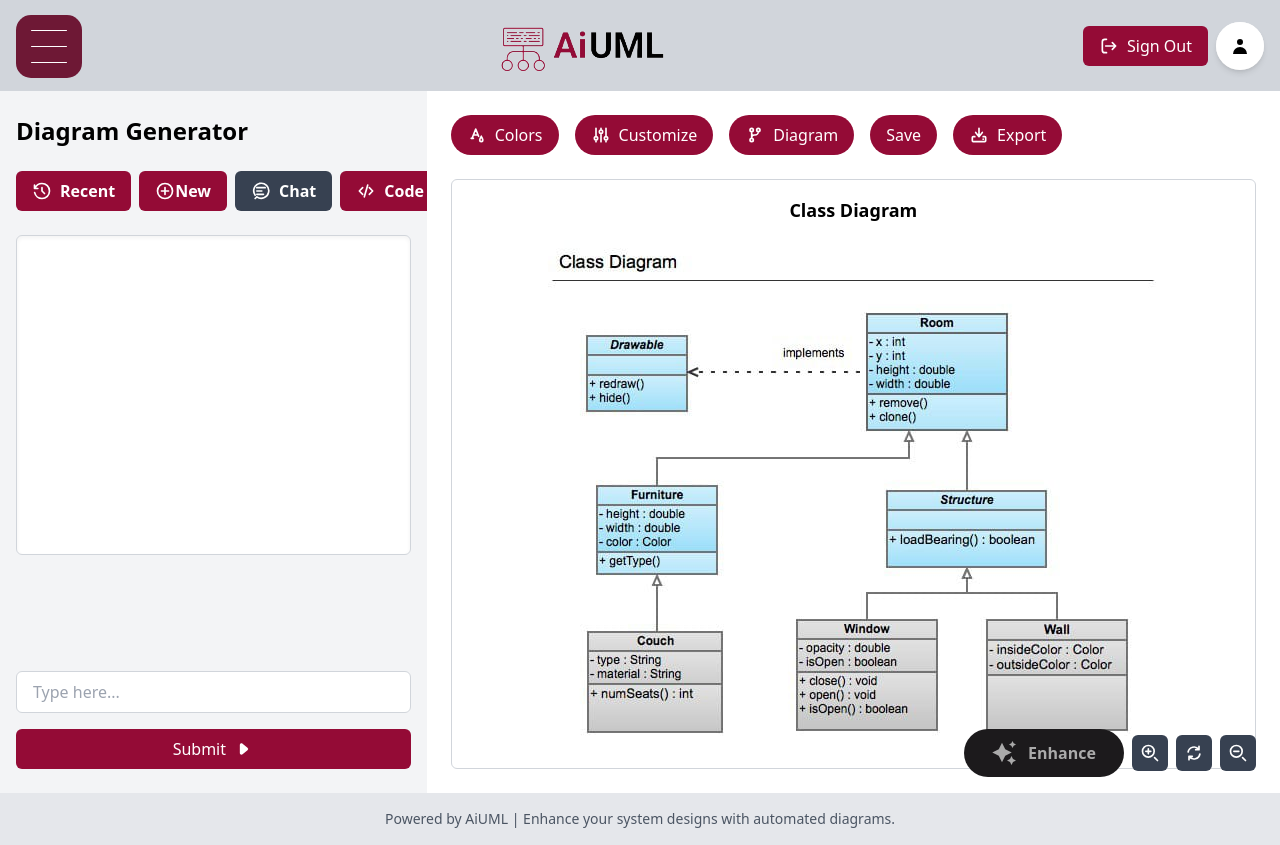
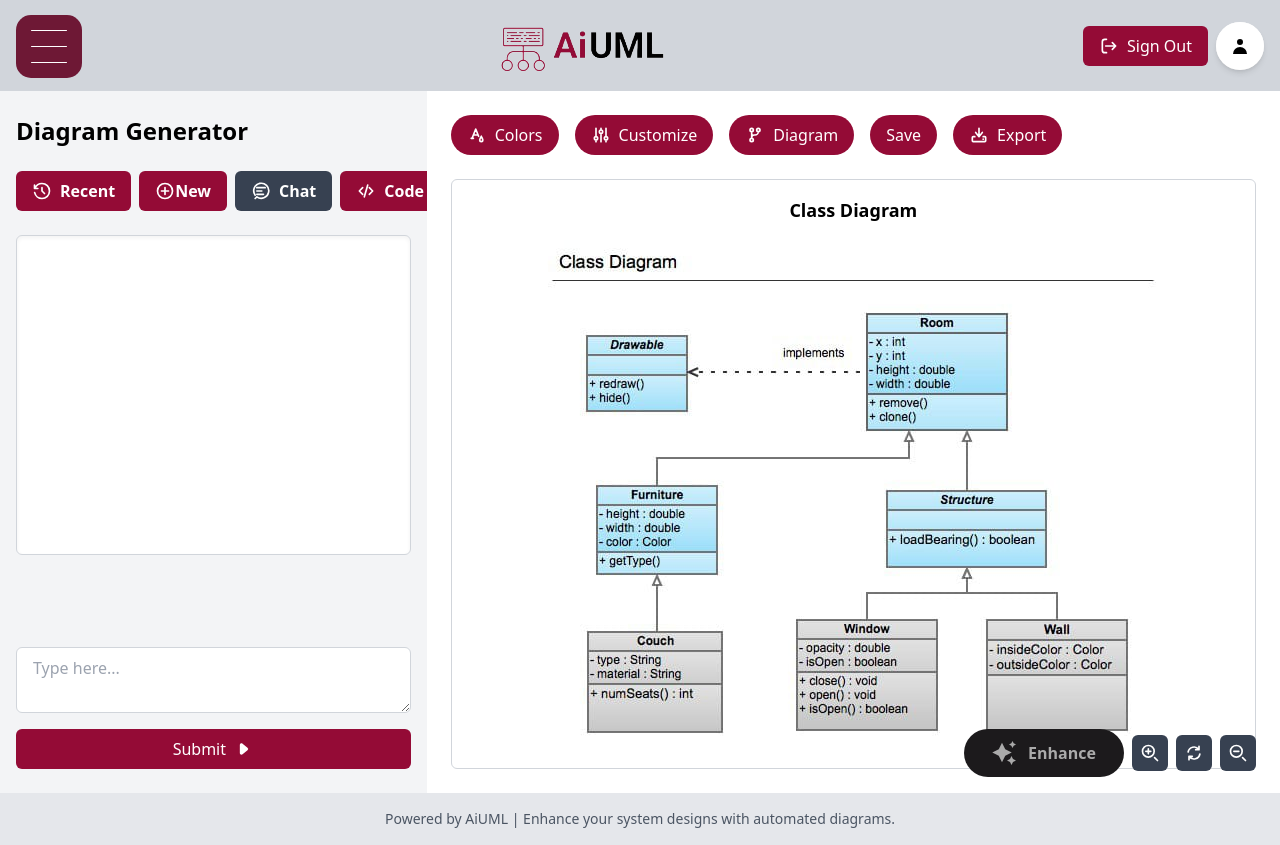
Before and after one commit to thelaibaasif/AiUML, a React (Create React App) app: page /EnhancedEditor in a window 1280 px wide. Built offline with nearby package versions, Linux system fonts and the light colour scheme.

Commit message:
Fixed Input Field

```diff
--- a/src/pages/Editor/index.jsx
+++ b/src/pages/Editor/index.jsx
@@ -66,6 +66,7 @@ const EditorPage = ({isGuest}) => {
   const [, setSessionId] = useState(null); //  Just defining setter
   const [, setChatId] = useState(null); //  Same for chat ID
   const hasCreatedGuestSession = useRef(false);
+  const textRef = useRef(null); // For input Field
 
 // -------------------------- Checking if the user is guest or not ---------------------------------------------- //
 
@@ -184,6 +185,15 @@ const EditorPage = ({isGuest}) => {
       activeButton === label ? "bg-gray-700" : "bg-red-700 hover:bg-gray-800"
     } text-white px-4 py-2 rounded-full transition`;
   };
+
+// ---------------------------------------- Text input field -----------------------------------------------------//
+const handleInputResize = () => {
+  const el = textRef.current;
+  if (el) {
+    el.style.height = "auto";
+    el.style.height = Math.min(el.scrollHeight, 150) + "px";
+  }
+};
 
   //handle chat submit and loading
   const handleChatSubmit = async () => {
@@ -899,13 +909,15 @@ const handleExport = async (format) => {
 {activeTab !== "Recent" && (
   <div>
     <div className="flex items-center space-x-2 mb-4">
-      <input
+      <textarea
+        ref={textRef}
         type="text"
         placeholder="Type here..."
         value={inputText}
         onChange={(e) => {
           setInputText(e.target.value);
           setMessage(e.target.value);
+          handleInputResize();
           }
         }
         className="flex-grow px-4 py-2 rounded-md border border-gray-300"
```
